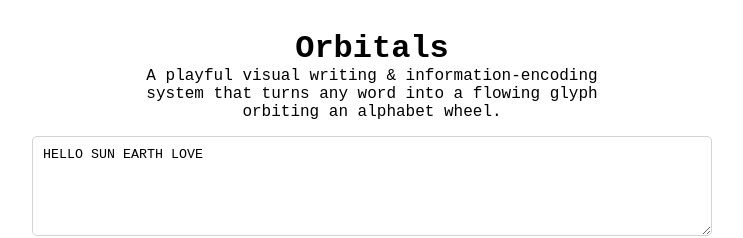
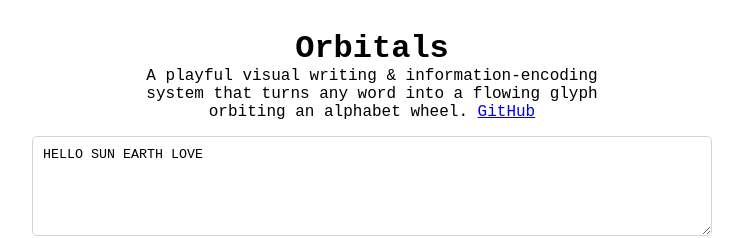
Before and after one commit to alexcybernetic/orbitals-writer, a React (Vite) app: page / in a window 1280 px wide. Shown: the top 238 px of the page, without its empty margins (268-1011 px from the left). Built offline with nearby package versions, Linux system fonts and the light colour scheme.

Commit message:
Add github link in description

```diff
--- a/src/App.jsx
+++ b/src/App.jsx
@@ -117,7 +117,7 @@ function App() {
     <div className="App">
       <div className="GlyphGenerator">
         <h1>Orbitals</h1>
-        <p>A playful visual writing & information-encoding system that turns any word into a flowing glyph orbiting an alphabet wheel.<br/></p>
+        <p>A playful visual writing & information-encoding system that turns any word into a flowing glyph orbiting an alphabet wheel. <a href='https://github.com/alexcybernetic/orbitals-writer' target="_blank">GitHub</a><br/></p>
         <textarea value={input} placeholder="Type words separated by whitespace…" onChange={(e) => setInput(e.target.value)} />
           <div className="Controls">
             <label><input type="checkbox" checked={showWheel} onChange={(e) => setShowWheel(e.target.checked)} /> Show alphabet wheel</label>
```
